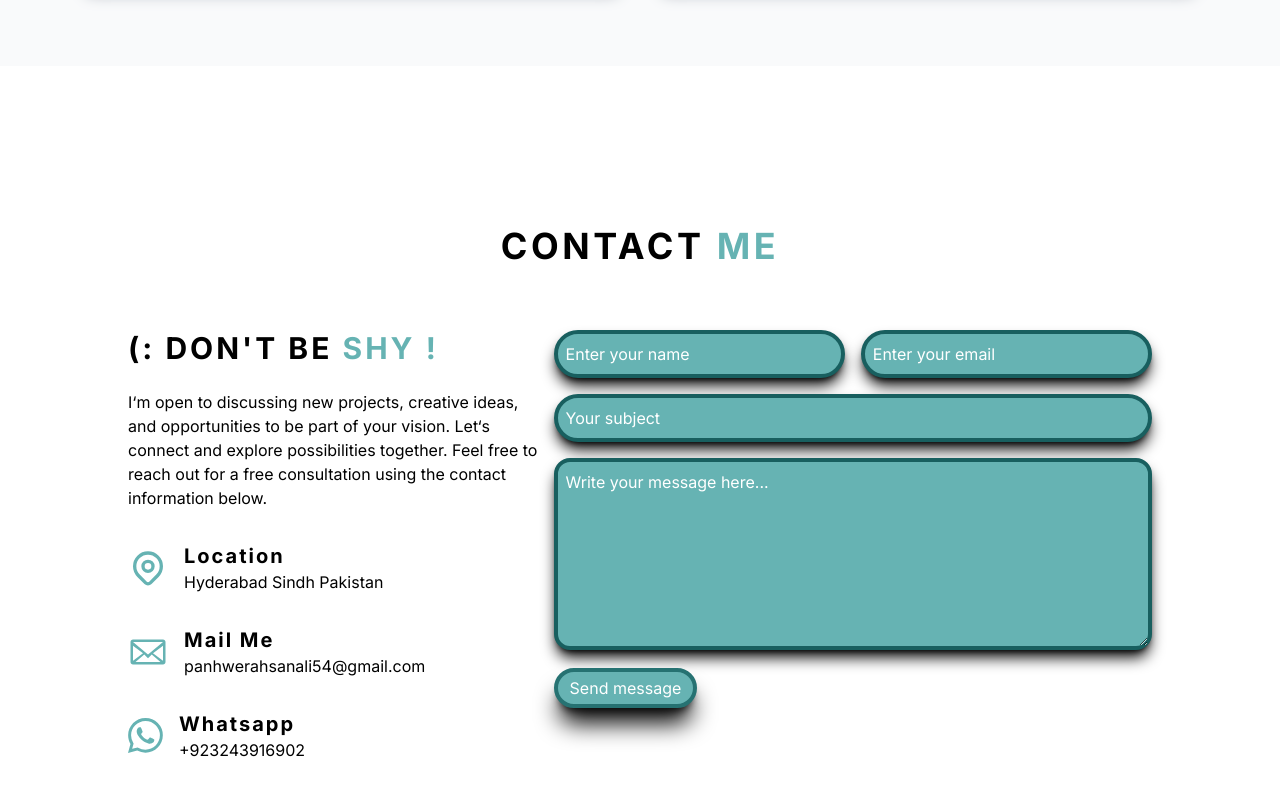
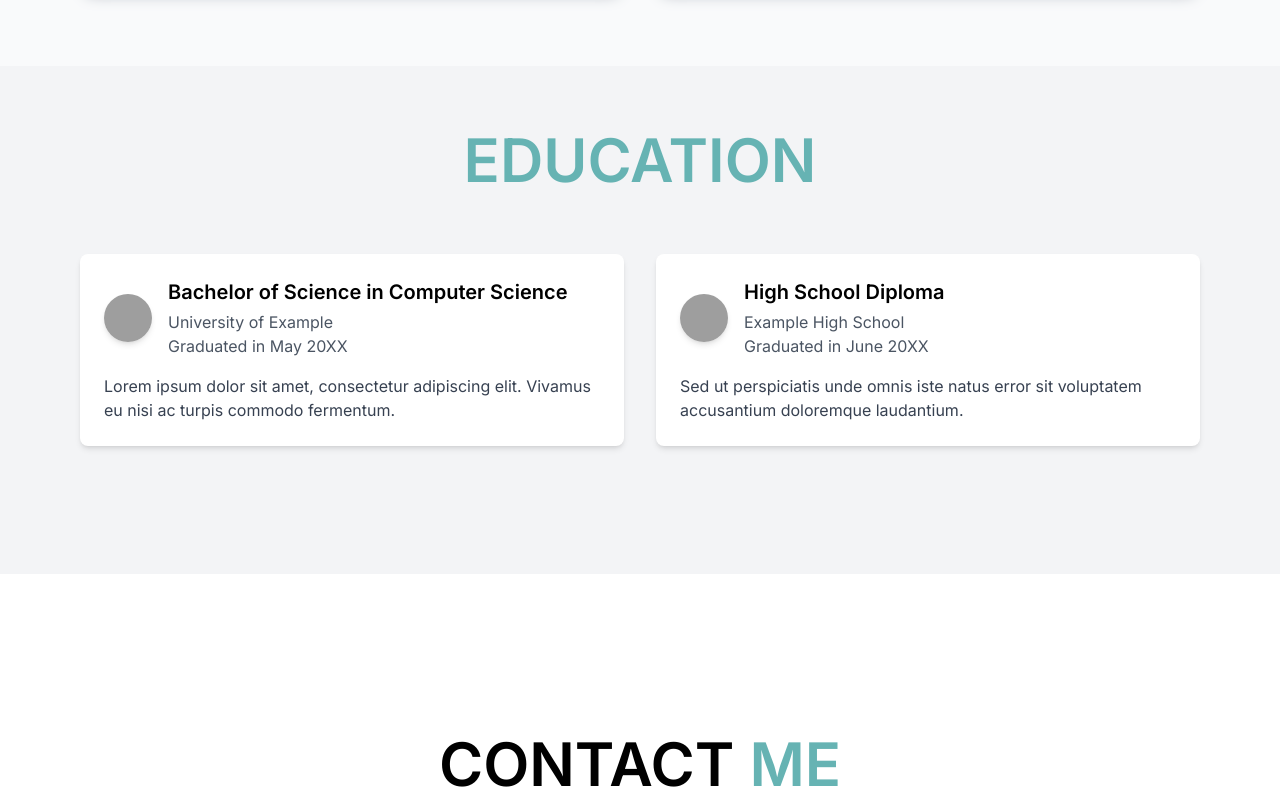
Before and after one commit to ahsanali7893/Portfolio, a Next.js app: page / in a window 1280 px wide. Shown: the part 3260-4060 px from the top of the page. Built offline with nearby package versions, Linux system fonts and the light colour scheme; grey boxes are pictures that could not be loaded.

Commit message:
initial changes

```diff
--- a/src/app/page.tsx
+++ b/src/app/page.tsx
@@ -1,5 +1,6 @@
 import About from "@/components/About/page";
 import Contact from "@/components/Contact/page";
+import Education from "@/components/Education/Education";
 import Footer from "@/components/Footer/page";
 import Hero from "@/components/Hero/page";
 import Navbar from "@/components/Navbar/page";
@@ -16,6 +17,7 @@ export default function Home() {
       <About/>
       <Skill/>
       <Portfolio/>
+      <Education/>
       <Contact/>
       <Footer />
 
--- a/src/components/Contact/page.tsx
+++ b/src/components/Contact/page.tsx
@@ -57,7 +57,6 @@ export default function Contact() {
       .send("service_joub56y", "template_jfjia9i", e, "VU7TuGeyajSuZymuB")
       .then(
         (result) => {
-
           const notify = () =>
             toast("Message sent", {
               position: "top-center",
@@ -101,10 +100,13 @@ export default function Contact() {
       <div className="pt-20 max-w-screen-2xl min-h-screen px-5 mt-20 md:px-10 lg:px-32 mx-auto flex items-cente">
         <div className="w-full ">
           <div className="text-2xl items-center justify-center text-center">
-            <h2 className="font-bold text-3xl md:text-4xl tracking-widest uppercase text-black">
-              CONTACT <span className="text-[#66b3b3]"> ME</span>
+            <h2 className="text-center font-header text-4xl font-semibold uppercase text-black sm:text-5xl lg:text-6xl">
+              CONTACT{" "}
+              <span className="text-center font-header text-4xl font-semibold uppercase text-[#66b3b3] sm:text-5xl lg:text-6xl">
+                {" "}
+                ME
+              </span>
             </h2>
-
           </div>
           <div className="my-10">
             <div className="lg:flex pt-6">
@@ -165,10 +167,11 @@ export default function Contact() {
                         value={values.user_name}
                         type="text"
                         name="user_name"
-                        className={`${errors.user_name && touched.user_name
+                        className={`${
+                          errors.user_name && touched.user_name
                             ? "!border-red-500"
                             : ""
-                          } w-full shadow-lg shadow-black focus:shadow-black outline-none focus:shadow-md duration-300 border-4 border-[#185f5f] bg-[#66b3b3] p-2 rounded-full text-white placeholder:text-white`}
+                        } w-full shadow-lg shadow-black focus:shadow-black outline-none focus:shadow-md duration-300 border-4 border-[#185f5f] bg-[#66b3b3] p-2 rounded-full text-white placeholder:text-white`}
                         placeholder="Enter your name"
                       />
                       {errors.user_name && touched.user_name ? (
@@ -189,10 +192,11 @@ export default function Contact() {
                         value={values.user_email}
                         type="email"
                         name="user_email"
-                        className={`${errors.user_email && touched.user_email
+                        className={`${
+                          errors.user_email && touched.user_email
                             ? "!border-red-500"
                             : ""
-                          } w-full shadow-lg shadow-black focus:shadow-black outline-none focus:shadow-md duration-300 border-4 border-[#185f5f] bg-[#66b3b3] p-2 rounded-full text-white placeholder:text-white`}
+                        } w-full shadow-lg shadow-black focus:shadow-black outline-none focus:shadow-md duration-300 border-4 border-[#185f5f] bg-[#66b3b3] p-2 rounded-full text-white placeholder:text-white`}
                         placeholder="Enter your email"
                       />
                       {errors.user_email && touched.user_email ? (
@@ -214,10 +218,11 @@ export default function Contact() {
                       value={values.user_subject}
                       name="user_subject"
                       type="text"
-                      className={`${errors.user_subject && touched.user_subject
+                      className={`${
+                        errors.user_subject && touched.user_subject
                           ? "!border-red-500"
                           : ""
-                        } shadow-lg shadow-black focus:shadow-black focus:shadow-md outline-none duration-300 border-4 border-[#185f5f] bg-[#66b3b3] w-full p-2 mt-4 rounded-full text-white placeholder:text-white`}
+                      } shadow-lg shadow-black focus:shadow-black focus:shadow-md outline-none duration-300 border-4 border-[#185f5f] bg-[#66b3b3] w-full p-2 mt-4 rounded-full text-white placeholder:text-white`}
                       placeholder="Your subject"
                     />
                     {errors.user_subject && touched.user_subject ? (
@@ -238,10 +243,11 @@ export default function Contact() {
                       value={values.user_message}
                       name="user_message"
                       rows={7}
-                      className={`${errors.user_message && touched.user_message
+                      className={`${
+                        errors.user_message && touched.user_message
                           ? "!border-red-500"
                           : ""
-                        } shadow-lg shadow-black focus:shadow-black focus:shadow-md outline-none duration-300 first-letter border-4 border-[#185f5f] bg-[#66b3b3] w-full p-2 mt-4 rounded-2xl text-white placeholder:text-white`}
+                      } shadow-lg shadow-black focus:shadow-black focus:shadow-md outline-none duration-300 first-letter border-4 border-[#185f5f] bg-[#66b3b3] w-full p-2 mt-4 rounded-2xl text-white placeholder:text-white`}
                       placeholder="Write your message here..."
                     />
                     {errors.user_message && touched.user_message ? (
--- /dev/null
+++ b/src/components/Education/Education.tsx
@@ -0,0 +1,63 @@
+import React from "react";
+
+type Props = {};
+
+const Education = (props: Props) => {
+  return (
+    <div>
+      <div className="bg-gray-100 py-16">
+        <div className="container px-4 max-w-6xl mx-auto">
+          <h2 className="text-center font-header text-4xl font-semibold uppercase text-[#66b3b3] sm:text-5xl lg:text-6xl">
+            Education
+          </h2>
+
+          <div className="grid grid-cols-1 md:grid-cols-2 gap-8 py-16">
+            <div className="bg-white p-6 rounded-lg shadow-md">
+              <div className="flex items-center mb-4">
+                <img
+                  src="/university-logo.png"
+                  alt="University Logo"
+                  className="h-12 w-12 rounded-full object-cover shadow-md mr-4"
+                />
+                <div>
+                  <h3 className="text-xl font-semibold mb-1">
+                    Bachelor of Science in Computer Science
+                  </h3>
+                  <p className="text-gray-600">University of Example</p>
+                  <p className="text-gray-600">Graduated in May 20XX</p>
+                </div>
+              </div>
+              <p className="text-gray-700">
+                Lorem ipsum dolor sit amet, consectetur adipiscing elit. Vivamus
+                eu nisi ac turpis commodo fermentum.
+              </p>
+            </div>
+
+            <div className="bg-white p-6 rounded-lg shadow-md">
+              <div className="flex items-center mb-4">
+                <img
+                  src="/high-school-logo.png"
+                  alt="High School Logo"
+                  className="h-12 w-12 rounded-full object-cover shadow-md mr-4"
+                />
+                <div>
+                  <h3 className="text-xl font-semibold mb-1">
+                    High School Diploma
+                  </h3>
+                  <p className="text-gray-600">Example High School</p>
+                  <p className="text-gray-600">Graduated in June 20XX</p>
+                </div>
+              </div>
+              <p className="text-gray-700">
+                Sed ut perspiciatis unde omnis iste natus error sit voluptatem
+                accusantium doloremque laudantium.
+              </p>
+            </div>
+          </div>
+        </div>
+      </div>
+    </div>
+  );
+};
+
+export default Education;
```
